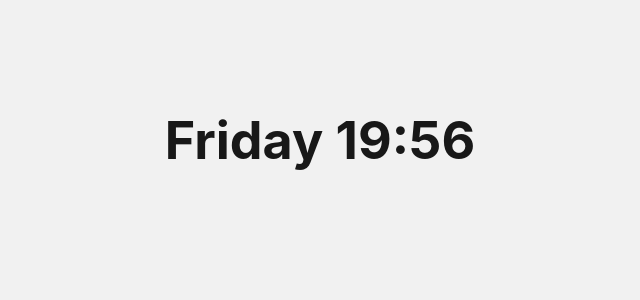
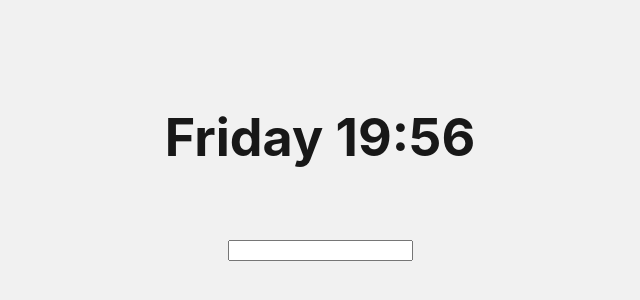
Before and after one commit to tylerwolff/todo-tab, a React (Create React App) app: page / in a window 1280 px wide. Shown: the part 234-534 px from the top of the page, without its empty margins (320-960 px from the left). Built offline with nearby package versions, Linux system fonts and the light colour scheme.

Commit message:
add janky todo input

```diff
--- a/src/App.js
+++ b/src/App.js
@@ -1,15 +1,33 @@
-import React, { useState } from "react";
+import React, { useState, useEffect } from "react";
 import { format } from "date-fns";
 import Todos from "./Todos";
 import "./App.css";
 
 export default props => {
   const [todos, setTodos] = useState([]);
+  const [time, setTime] = useState(new Date());
+
+  useEffect(
+    () => {
+      document.title = `${todos.length} tasks today`;
+    },
+    [todos]
+  );
+
+  useEffect(() => {
+    const timer = setTimeout(() => {
+      setTime(new Date());
+    }, 30000);
+
+    return () => {
+      clearTimeout(timer);
+    };
+  });
 
   return (
     <div className="App">
-      <h1 className="todos">{format(new Date(), "dddd HH:mm")}</h1>
-      <Todos todos={todos} onChange={setTodos} />
+      <h1 className="todos">{format(time, "dddd HH:mm")}</h1>
+      <Todos todos={todos} setTodos={setTodos} />
     </div>
   );
 };
--- a/src/Todos.js
+++ b/src/Todos.js
@@ -1,11 +1,32 @@
-import React from "react";
+import React, { useState } from "react";
 
 export default props => {
+  const [todo, setTodo] = useState("");
+  const { todos, setTodos } = props;
+
+  const handleChange = e => {
+    setTodo(e.target.value);
+  };
+
   return (
-    <ul>
-      {props.todos.map((t, index) => (
-        <li key={index}>{t.value}</li>
-      ))}
-    </ul>
+    <div>
+      <ul>
+        {todos.map((t, index) => (
+          <li key={index}>
+            {t.isDone}
+            {t.value}
+          </li>
+        ))}
+      </ul>
+      <form
+        onSubmit={e => {
+          e.preventDefault();
+          setTodos([...todos, { value: todo, isDone: false }]);
+          setTodo("");
+        }}
+      >
+        <input type="text" value={todo} onChange={handleChange} />
+      </form>
+    </div>
   );
 };
```
